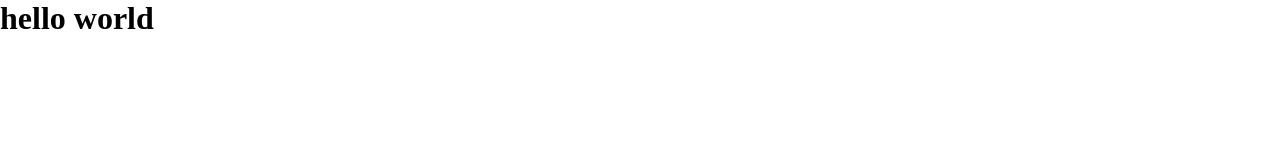
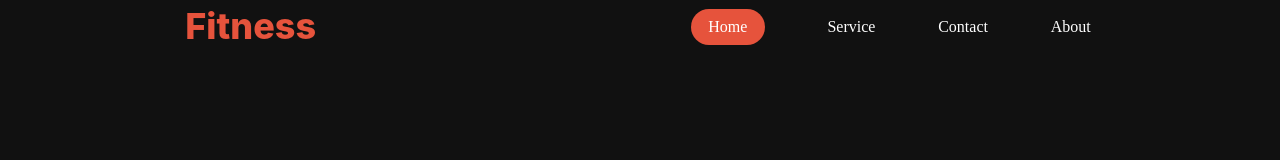
Before and after one commit to fazlerabbi13/Responsive-WebApp, a plain HTML site: page index.html in a window 1280 px wide. Drawn offline with Linux system fonts and the light colour scheme.

Commit message:
navbar completed with one button and three anchor.

```diff
--- a/index.html
+++ b/index.html
@@ -1,14 +1,26 @@
 <!DOCTYPE html>
 <html lang="en">
+
 <head>
     <meta charset="UTF-8">
     <meta name="viewport" content="width=device-width, initial-scale=1.0">
     <title>Fitness Center</title>
     <link rel="stylesheet" href="styles/styles.css">
 </head>
+
 <body>
     <header>
-        <h1>hello world</h1>
+        <nav>
+            <div class="text-primary">
+                <h3 class="heading ">Fitness</h3>
+            </div>
+            <div class="anchors">
+                <a class="btn" href="">Home</a>
+                <a href="">Service</a>
+                <a href="">Contact</a>
+                <a href="">About</a>
+            </div>
+        </nav>
     </header>
     <main>
 
@@ -17,4 +29,5 @@
 
     </footer>
 </body>
+
 </html>
--- a/styles/styles.css
+++ b/styles/styles.css
@@ -2,3 +2,48 @@
     margin: 0;
     padding: 0;
 }
+body{
+    background: rgba(17, 17, 17, 1);
+}
+
+nav{
+    display: flex;
+    justify-content: space-around;
+    align-items: center;
+}
+nav a{
+    text-decoration: none;
+    color: rgba(255, 255, 255, 1);
+}
+.anchors{
+    width: 400px;
+    height: 46px;
+    display: flex;
+    justify-content:space-between;
+    align-items: center;
+    padding: 4px;
+    text-decoration: none;
+}
+.btn {
+    width: 50px;
+    height: 20px;
+    display: flex;
+    justify-content: center;
+    align-items: center;
+    padding: 8px 12px;
+    border-radius: 40px;
+    background: rgba(230, 83, 60, 1);
+    color: white;
+    text-decoration: none;
+}
+
+
+.heading{
+    color: rgba(230, 83, 60, 1);
+    font-family: Inter;
+    font-size: 36px;
+    font-weight: 800;
+    line-height: 120%;
+    letter-spacing: 0%;
+    text-align: left;
+}
```
Also changed, not shown: images/Images 2.png (added), images/exercise1.jpg (added), images/exercise2.png (added), images/exercise3.png (added), images/exercise5.jpg (added), images/exercise6.jpg (added), images/image 2.png (added), images/image 3.png (added), images/image 4.png (added), images/image 5.png (added), images/run.jpg (added), images/trainer1.png (added), images/trainer2.png (added), images/trainer3.png (added), 2 more files, 2 other files.
